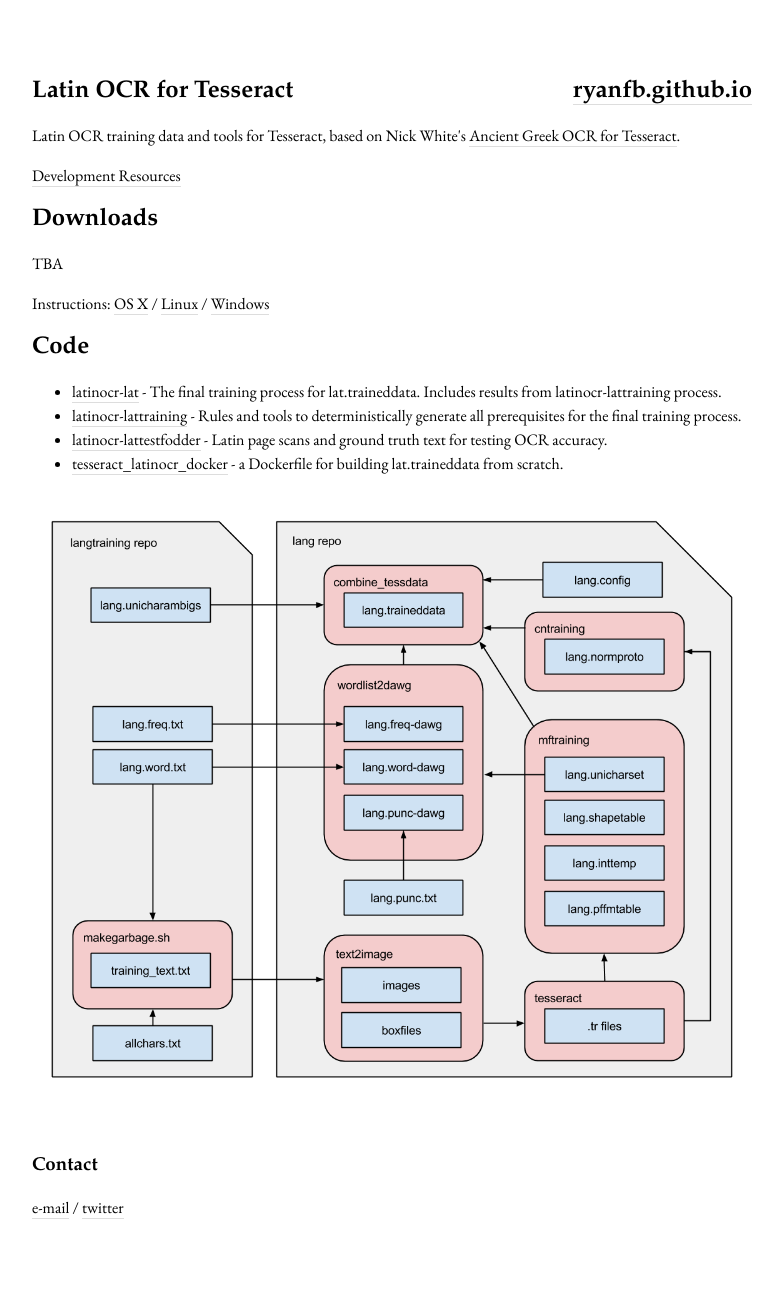
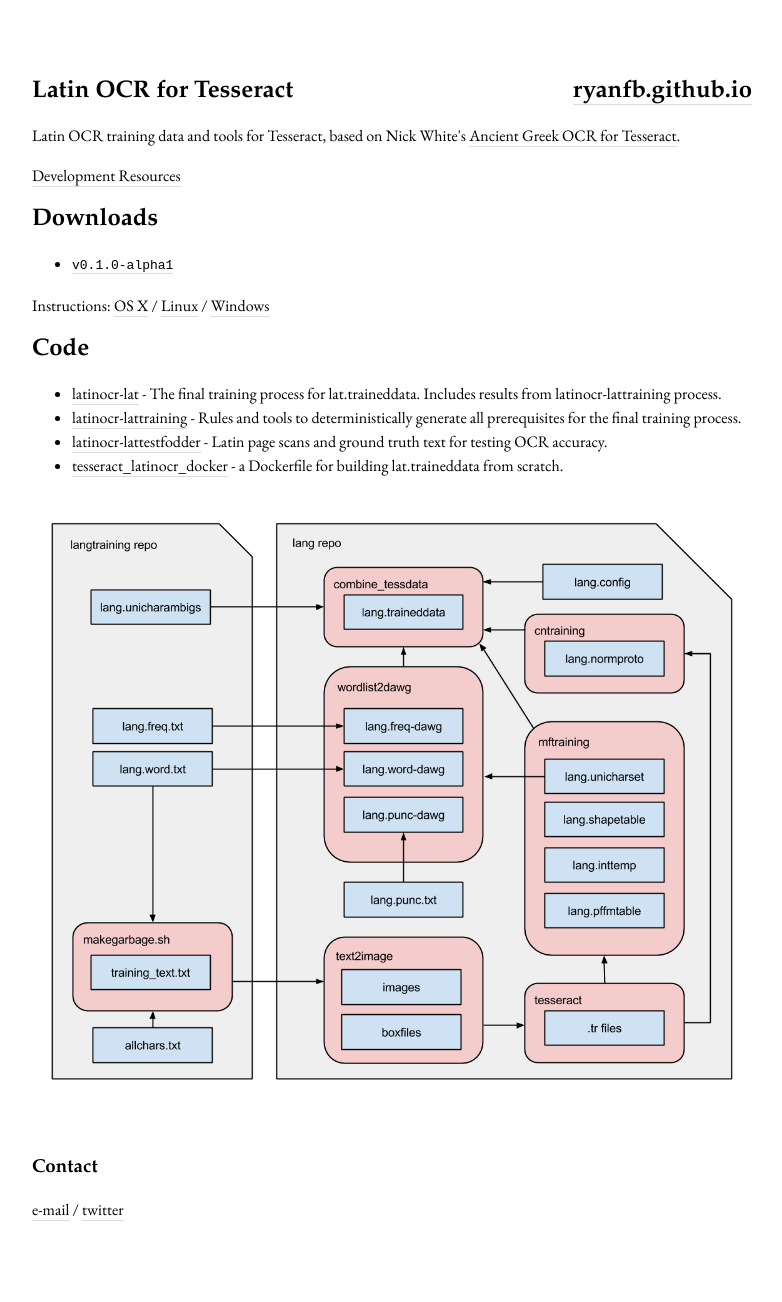
Before and after one commit to ryanfb/latinocr, a Jekyll site: the page built from index.html, in a window 1280 px wide. Shown: the whole page, without its empty margins (248-1030 px from the left). Built offline with Jekyll 4.4.1, drawn with Linux system fonts in a browser that asks for light colours.

Commit message:
Link initial release

```diff
--- a/index.html
+++ b/index.html
@@ -8,7 +8,7 @@
 </section>
 <section>
   <h2>Downloads</h2>
-  <p>TBA</p>
+  <ul><li><pre><code><a href="https://github.com/ryanfb/latinocr-lat/releases/tag/v0.1.0-alpha1">v0.1.0-alpha1</a></code></pre></li></ul>
   <p>Instructions: <a href="http://ryanfb.github.io/etc/2014/11/13/command_line_ocr_on_mac_os_x.html">OS X</a> / <a href="http://ancientgreekocr.org/linux.html">Linux</a> / <a href="http://ancientgreekocr.org/windows.html">Windows</a>
 </section>
 <section>
```
